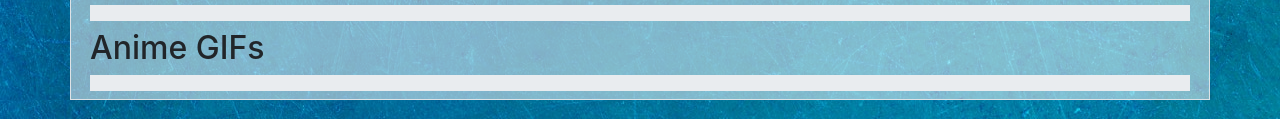
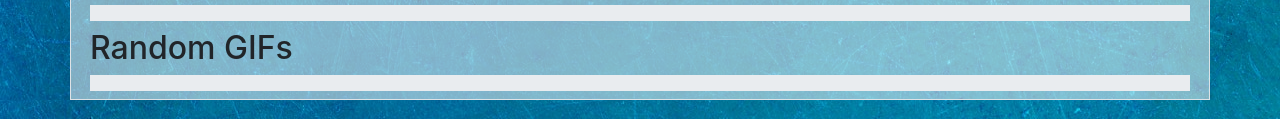
Before and after one commit to dreena87/Gify_project, a plain HTML site: page index.html in a window 1280 px wide. Shown: the part 625-744 px from the top of the page. Drawn offline with nearby package versions, Linux system fonts and the light colour scheme.

Commit message:
put titles

```diff
--- a/index.html
+++ b/index.html
@@ -36,7 +36,7 @@
 
         </div>
 
-        <div class="row ml-1"><h2>Anime GIFs</h2></div>
+        <div class="row ml-1"><h2>Random GIFs</h2></div>
         <div class="row image-area ml-1 mr-1 mb-2 gray-bg p-2">
 
         </div>
```
